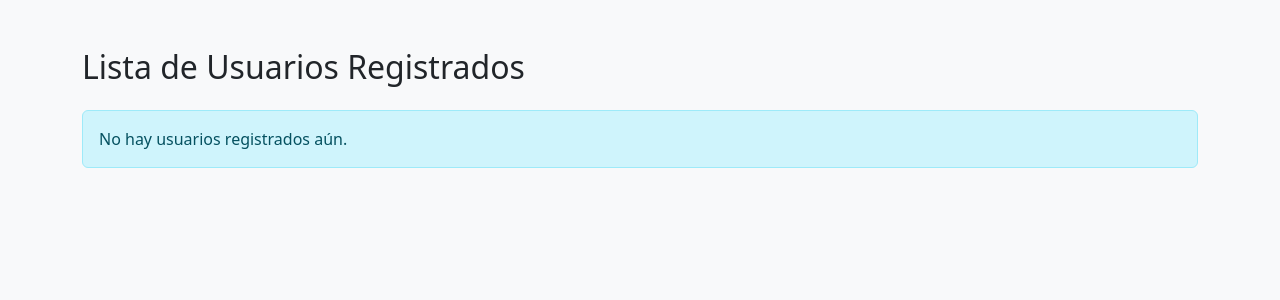
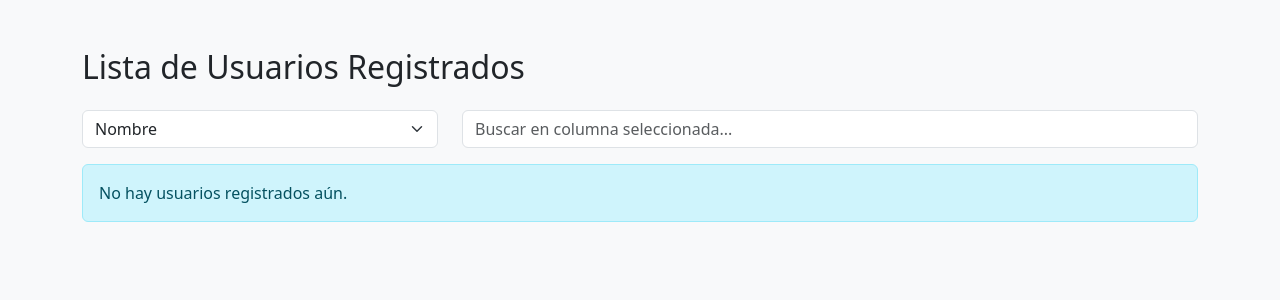
Before and after one commit to codigoscerrados-prog/fastapi-form-app, a FastAPI app: page /registros in a window 1280 px wide. Shown: the top 300 px of the page. Run offline with FastAPI, Linux system fonts and the light colour scheme; some libraries are stand-ins or nearby versions.

Commit message:
Subir proyecto completo

```diff
--- a/app/templates/registros.html
+++ b/app/templates/registros.html
@@ -13,6 +13,23 @@
 <body class="bg-light">
     <div class="container mt-5">
         <h2 class="mb-4">Lista de Usuarios Registrados</h2>
+
+        <!-- 🔍 Filtro por columna -->
+        <div class="row mb-3">
+            <div class="col-md-4">
+                <select id="columnaSelect" class="form-select">
+                    <option value="1">Nombre</option>
+                    <option value="2">Dirección</option>
+                    <option value="3">Fecha de Nacimiento</option>
+                    <option value="4">Género</option>
+                    <option value="5">Teléfono</option>
+                    <option value="6">Correo</option>
+                </select>
+            </div>
+            <div class="col-md-8">
+                <input type="text" id="searchInput" class="form-control" placeholder="Buscar en columna seleccionada...">
+            </div>
+        </div>
 
         {% if usuarios %}
         <table id="usuariosTable" class="table table-bordered table-striped">
@@ -67,15 +84,20 @@
     <script src="https://cdn.datatables.net/1.13.6/js/jquery.dataTables.min.js"></script>
     <script src="https://cdn.datatables.net/1.13.6/js/dataTables.bootstrap5.min.js"></script>
 
-    <!-- Activar DataTables -->
+    <!-- Activar DataTables + búsqueda por columna -->
     <script>
         $(document).ready(function () {
-            $('#usuariosTable').DataTable({
+            const table = $('#usuariosTable').DataTable({
                 "pageLength": 10,
                 "language": {
                     "url": "//cdn.datatables.net/plug-ins/1.13.6/i18n/es-ES.json"
                 },
-                "order": []  // No orden inicial
+                "order": [] // sin orden inicial
+            });
+
+            $('#searchInput').on('keyup', function () {
+                const columna = $('#columnaSelect').val();
+                table.column(columna).search(this.value).draw();
             });
         });
     </script>
```
